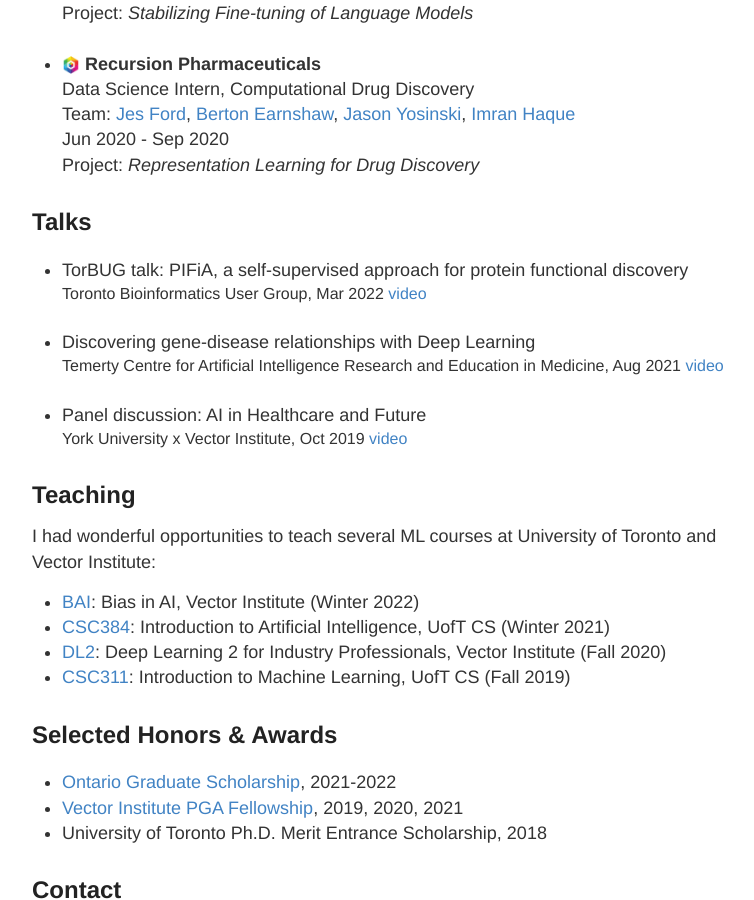
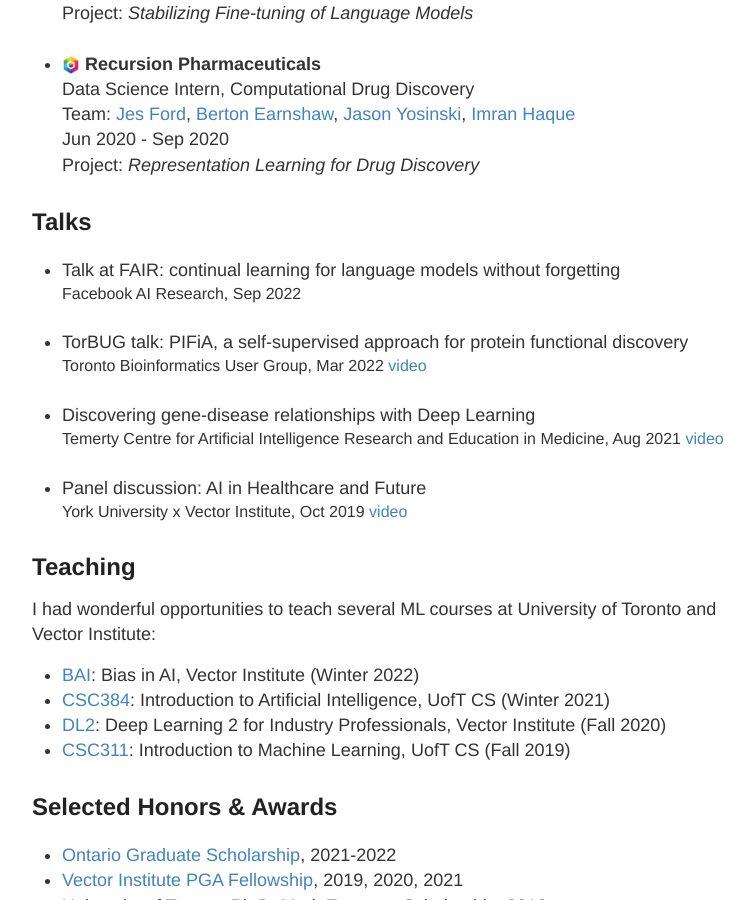
Before and after one commit to arazd/arazd.github.io, a Jekyll site: the page built from index.html, in a window 1280 px wide and 900 px high, scrolled down 1921 px. Shown: the whole window, without its empty margins (248-1002 px from the left). Built offline with Jekyll 4.4.1, drawn with Linux system fonts in a browser that asks for light colours; some of the changed lines change nothing that is shown.

Commit message:
update talks

```diff
--- a/index.html
+++ b/index.html
@@ -63,12 +63,13 @@
 <ul>
   <li> <strong>Efficiency and scalability</strong>: how can we make deep learning models more efficient?
     I am particularly interested in parameter-efficient learning and training with limited labels
-    (<a href="">Progressive Prompts</a>, <a href="">PIFiA</a>).
+    (<a href="https://openreview.net/pdf?id=UJTgQBc91_">Progressive Prompts</a>, <a href="#PIFiA">PIFiA</a>).
   <!-- <li> <strong>Generalist models</strong>: most existing approaches excel in learning a single task, yet are not so effective in generalizing for future tasks or multiple datasets.
     How can we build models that can generalize to never-before-seen data and tasks?
     (<a href="">Representation Consistency Targets</a>, <a href="">Multi-defect microscopy image restoration</a>)-->
   <li> <strong>Lifelong learning</strong>: humans can learn on a variety of tasks while gaining experience and avoiding forgetting.
-    My goal is to develop effective lifelong learning methods inspired by the core principles of human thinking (<a href="">Progressive Prompts</a>, <a href="">Representation Consistency Targets</a>).
+    My goal is to develop effective lifelong learning methods inspired by the core principles of human thinking
+    (<a href="https://openreview.net/pdf?id=UJTgQBc91_">Progressive Prompts</a>, <a href="https://arxiv.org/pdf/2205.11603.pdf">Representation Consistency Targets</a>).
 
 </ul>
 Some of my works:
@@ -94,7 +95,7 @@
           Preprint, 2022
         </div>
         <div class="authors">
-          <a href="https://openreview.net/forum?id=UJTgQBc91_">Paper</a>&emsp;
+          <a href="https://openreview.net/pdf?id=UJTgQBc91_">Paper</a>&emsp;
         </div>
       </div>
 </div>
@@ -116,7 +117,7 @@
 <br><br>
 <div>
       <img class="float" src="./images/pifia.png" alt="PIFiA illustration">
-      <div class="portfolio_text">
+      <div class="portfolio_text" id="PIFiA">
         <div class="paper_title">PIFiA: a self-supervised approach for discovery of protein functional
           fingerprints from single-cell imaging data</div>
         <div class="authors"> <strong>A Razdaibiedina</strong>, A Brechalov, H Friesen, M Mattiazzi-Usaj, HG Suresh, K Wang, C Boone, J Ba, B Andrews
@@ -197,6 +198,12 @@
 <h2>Talks</h2>
 
 <ul>
+  <li>Talk at FAIR: continual learning for language models without forgetting
+    <br><div class="authors">Facebook AI Research, Sep 2022
+      <!-- <span class="authors"><a href="https://www.youtube.com/watch?v=lqcyrCazgc8">video</a></span></div> -->
+  </li>
+  <br>
+
   <li>TorBUG talk: PIFiA, a self-supervised approach for protein functional discovery
     <br><div class="authors">Toronto Bioinformatics User Group, Mar 2022 <span class="authors"><a href="https://www.youtube.com/watch?v=lqcyrCazgc8">video</a></span></div>
   </li>
```
Also changed, not shown: 2 other files.
